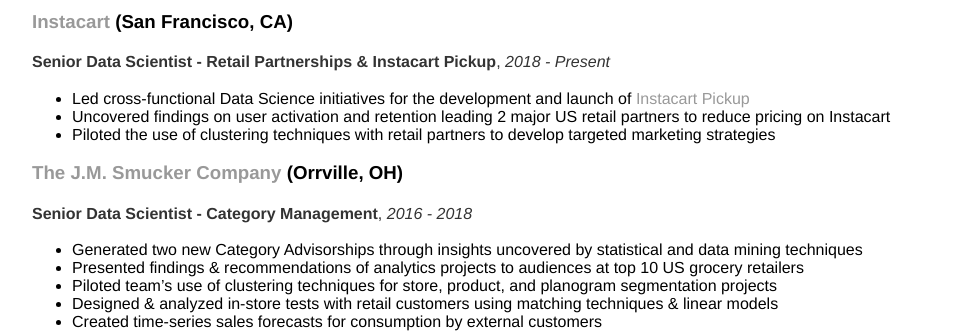
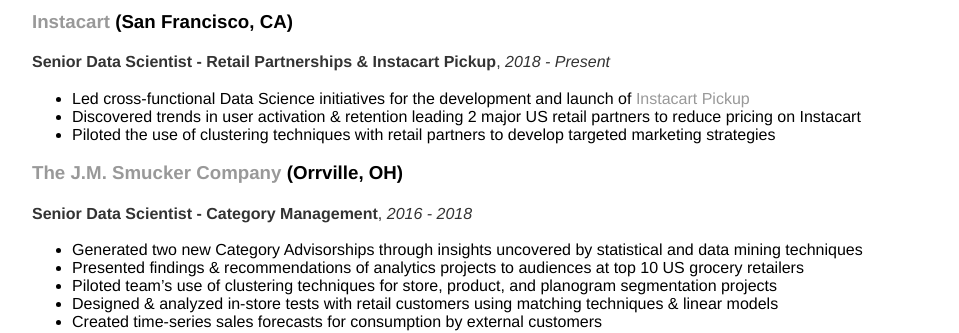
Before and after one commit to MatthewBrower/matthewbrower.github.io, a Jekyll site: the page built from resume/index.md, in a window 1280 px wide. Shown: the part 383-716 px from the top of the page, without its empty margins (160-1119 px from the left). Built offline with Jekyll 4.4.1, drawn with Linux system fonts in a browser that asks for light colours.

Commit message:
Update index.md

```diff
--- a/resume/index.md
+++ b/resume/index.md
@@ -24,7 +24,7 @@
 ### [Instacart](https://www.instacart.com/) (San Francisco, CA)
 __Senior Data Scientist - Retail Partnerships & Instacart Pickup__, _2018 - Present_
 - Led cross-functional Data Science initiatives for the development and launch of [Instacart Pickup](https://www.engadget.com/2018/11/07/instacart-grocery-pickup-service/)
-- Uncovered findings on user activation and retention leading 2 major US retail partners to reduce pricing on Instacart
+- Discovered trends in user activation & retention leading 2 major US retail partners to reduce pricing on Instacart
 - Piloted the use of clustering techniques with retail partners to develop targeted marketing strategies
 
 ### [The J.M. Smucker Company](https://www.jmsmucker.com/) (Orrville, OH)
```
